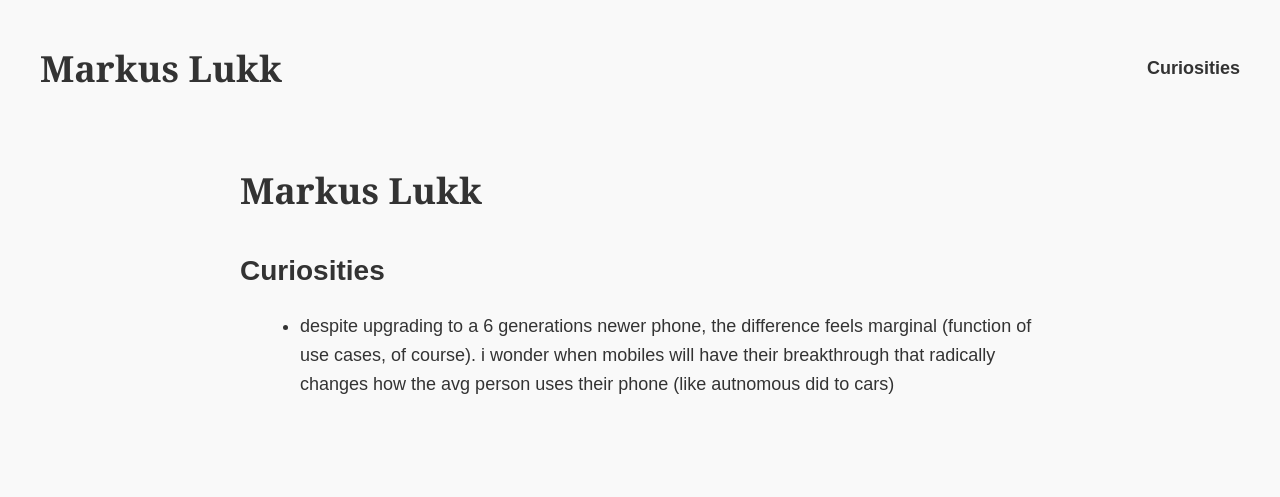
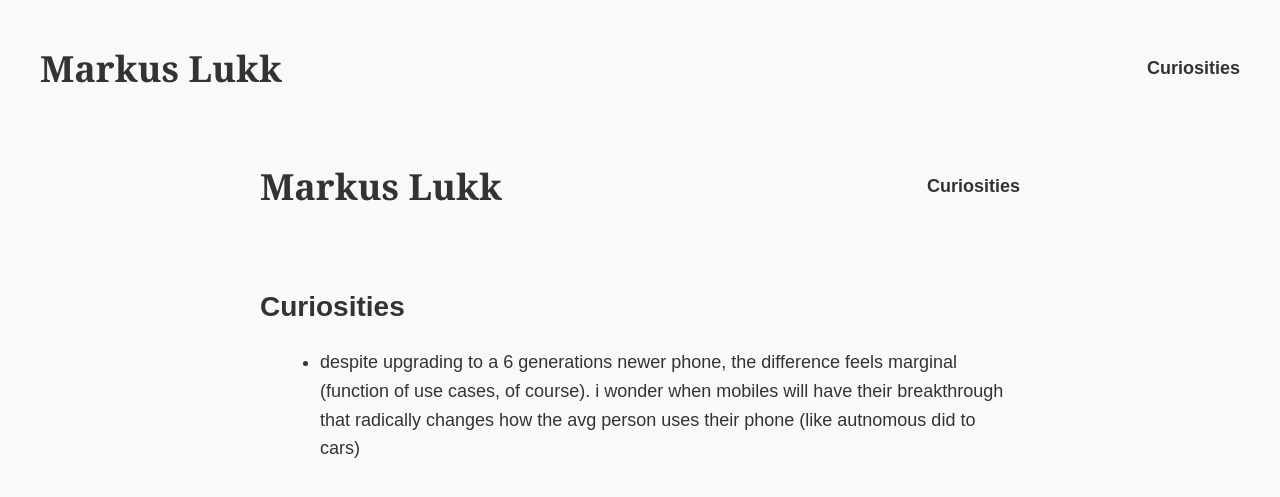
Before and after one commit to markuslukk/markuslukk.github.io, a Jekyll site: the page built from curiosities.html, in a window 1280 px wide. Shown: the top 497 px of the page. Built offline with Jekyll 4.4.1, drawn with Linux system fonts in a browser that asks for light colours.

Commit message:
Update curiosities.html

```diff
--- a/curiosities.html
+++ b/curiosities.html
@@ -10,9 +10,17 @@
     <link rel="stylesheet" href="style.css">
 </head>
 <body>
-    <h1><a href="index.html" style="text-decoration: none; color: #333;">Markus Lukk</a></h1> <!-- Link back to main page -->
-    <h2>Curiosities</h2>
-    <ul>
-        <li>despite upgrading to a 6 generations newer phone, the difference feels marginal (function of use cases, of course). i wonder when mobiles will have their breakthrough that radically changes how the avg person uses their phone (like autnomous did to cars) </li></li>
+    <header style="display: flex; justify-content: space-between; align-items: center; padding: 20px;">
+        <h1 style="margin: 0;"><a href="index.html" style="text-decoration: none; color: #333;">Markus Lukk</a></h1>
+        <nav>
+            <a href="curiosities.html" style="text-decoration: none; color: #333; font-weight: bold;">Curiosities</a>
+        </nav>
+    </header>
+
+    <div class="content">
+        <h2>Curiosities</h2>
+        <ul>
+            <li>despite upgrading to a 6 generations newer phone, the difference feels marginal (function of use cases, of course). i wonder when mobiles will have their breakthrough that radically changes how the avg person uses their phone (like autnomous did to cars)</li>
+    </div>
 </body>
 </html>
```
